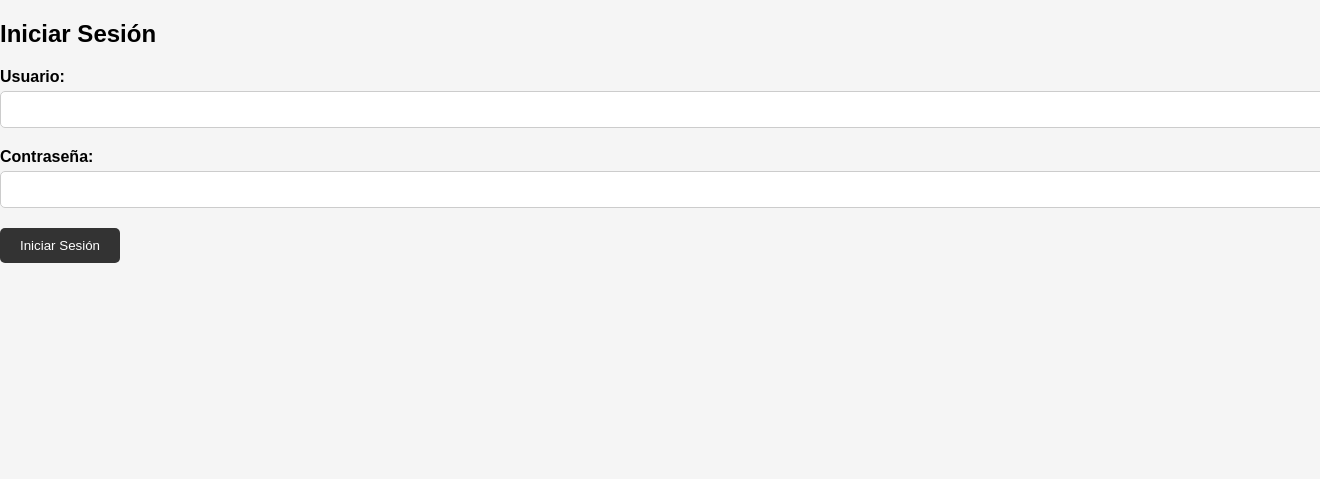
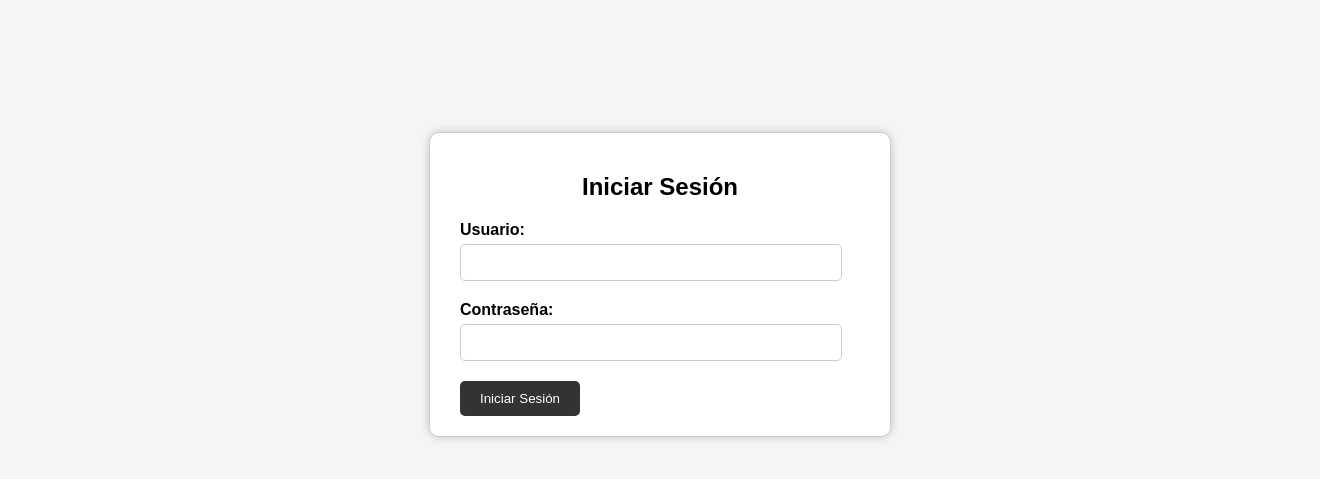
Before and after one commit to m4570r/inventario_app, a PHP site: page /views/usuarios/login.php in a window 1320 px wide; the page is wider, and only the part inside the window is pictured. Shown: the top 479 px of that part. Run offline with PHP 8.4, Linux system fonts and the light colour scheme.

Commit message:
Se corrigieron problemas con la interfaz
para solucionar las vistas se corrigieron problemas con la interfaz

```diff
--- a/public/css/style.css
+++ b/public/css/style.css
@@ -61,7 +61,7 @@ input[type="text"],
 input[type="email"],
 input[type="password"],
 select {
-    width: 100%;
+    width: 90%;
     padding: 10px;
     border: 1px solid #ccc;
     border-radius: 5px;
@@ -109,3 +109,78 @@ a:hover {
     margin-bottom: 10px;
     font-weight: bold;
 }
+
+/* Estilos del formulario de inicio de sesión */
+/* Estilos del formulario de inicio de sesión */
+/* Estilos del formulario de inicio de sesión */
+.login-container {
+    max-width: 400px;
+    margin: 0 auto;
+    padding: 20px;
+    background-color: #fff;
+    border: 1px solid #ccc;
+    border-radius: 10px;
+    box-shadow: 0px 0px 10px rgba(0, 0, 0, 0.2);
+    margin-top: 10%; /* Espacio desde la parte superior */
+    margin-bottom: 50px; /* Espacio desde la parte inferior */
+    padding-left: 30px; /* Espacio desde el borde izquierdo */
+    padding-right: 30px; /* Espacio desde el borde derecho */
+}
+
+.login-container h2 {
+    text-align: center;
+    margin-bottom: 20px; /* Espacio desde el título hasta el contenido */
+}
+
+.login-form {
+    margin-top: 20px;
+}
+
+.login-form .form-group {
+    margin-bottom: 15px;
+}
+
+.login-form label {
+    display: block;
+    margin-bottom: 5px;
+    font-weight: bold;
+}
+
+.login-form input[type="text"],
+.login-form input[type="password"] {
+    width: 100%;
+    padding: 10px;
+    border: 1px solid #ccc;
+    border-radius: 5px;
+}
+
+.login-form button {
+    width: 100%;
+    background-color: #007bff;
+    color: #fff;
+    padding: 10px;
+    border: none;
+    border-radius: 5px;
+    cursor: pointer;
+}
+
+.login-form button:hover {
+    background-color: #0056b3;
+}
+
+/* Estilo para el footer */
+footer {
+    position: fixed;
+    bottom: 0;
+    left: 0;
+    width: 100%;
+    background-color: #333;
+    color: #fff;
+    padding: 10px 0;
+    text-align: center;
+}
+
+
+footer p {
+    margin: 0;
+}
--- a/templates/footer.php
+++ b/templates/footer.php
@@ -1,7 +1,7 @@
 </main>
-    <footer>
-        <p>&copy; <?php echo date('Y'); ?> Tu Compañía. Todos los derechos reservados.</p>
-        <p>Contacto: info@tudominio.com</p>
+<footer>
+        <p>&copy; <?php echo date('Y'); ?> Desarrollado por m4570r | TECNICOM. Todos los derechos reservados.</p>
+        <p>Contacto: mgonzalez.gnu@gmail.com</p>
     </footer>
 </body>
 </html>
--- a/templates/header.php
+++ b/templates/header.php
@@ -8,10 +8,14 @@
     <!-- Otros enlaces a hojas de estilo o archivos JavaScript comunes -->
 </head>
 <body>
-    <header>
+<header>
+        <h1>Sistema de Control de Inventario</h1>
         <nav>
             <ul>
                 <li><a href="index.php">Inicio</a></li>
+                <li><a href="#">Otro enlace</a></li>
+                <li><a href="#">Otro enlace</a></li>
+                <li><a href="#">Otro enlace</a></li>
                 <!-- Agrega otros enlaces de navegación según sea necesario -->
             </ul>
         </nav>
--- a/views/usuarios/login.php
+++ b/views/usuarios/login.php
@@ -7,15 +7,15 @@
     <link rel="stylesheet" href="public/css/style.css">
 </head>
 <body>
-    <div class="login-container">
+<div class="login-container">
         <h2>Iniciar Sesión</h2>
         <?php if (isset($mensaje_error)): ?>
             <p class="error-message"><?php echo $mensaje_error; ?></p>
         <?php endif; ?>
-        <form method="POST" action="index.php">
+        <form method="POST">
             <div class="form-group">
                 <label for="usuario">Usuario:</label>
-                <input type="text" id="usuario" name="usuario" required>
+                <input type="text" id="nombre" name="nombre" required>
             </div>
             <div class="form-group">
                 <label for="contrasena">Contraseña:</label>
```
Also changed, not shown: index.php (+15 -21 lines), controllers/ProcesarRegistros.php (renamed from procesar_registro.php).
